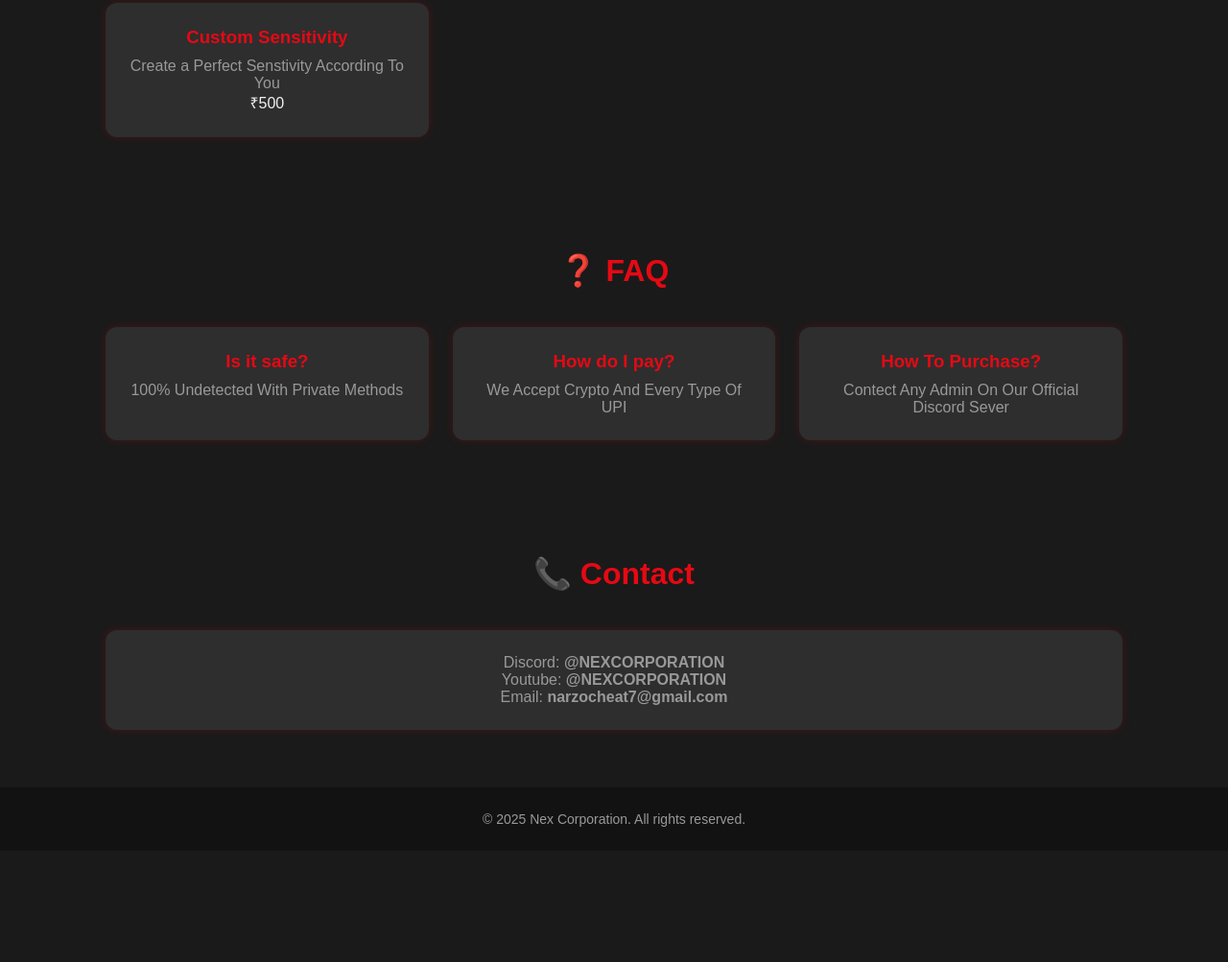
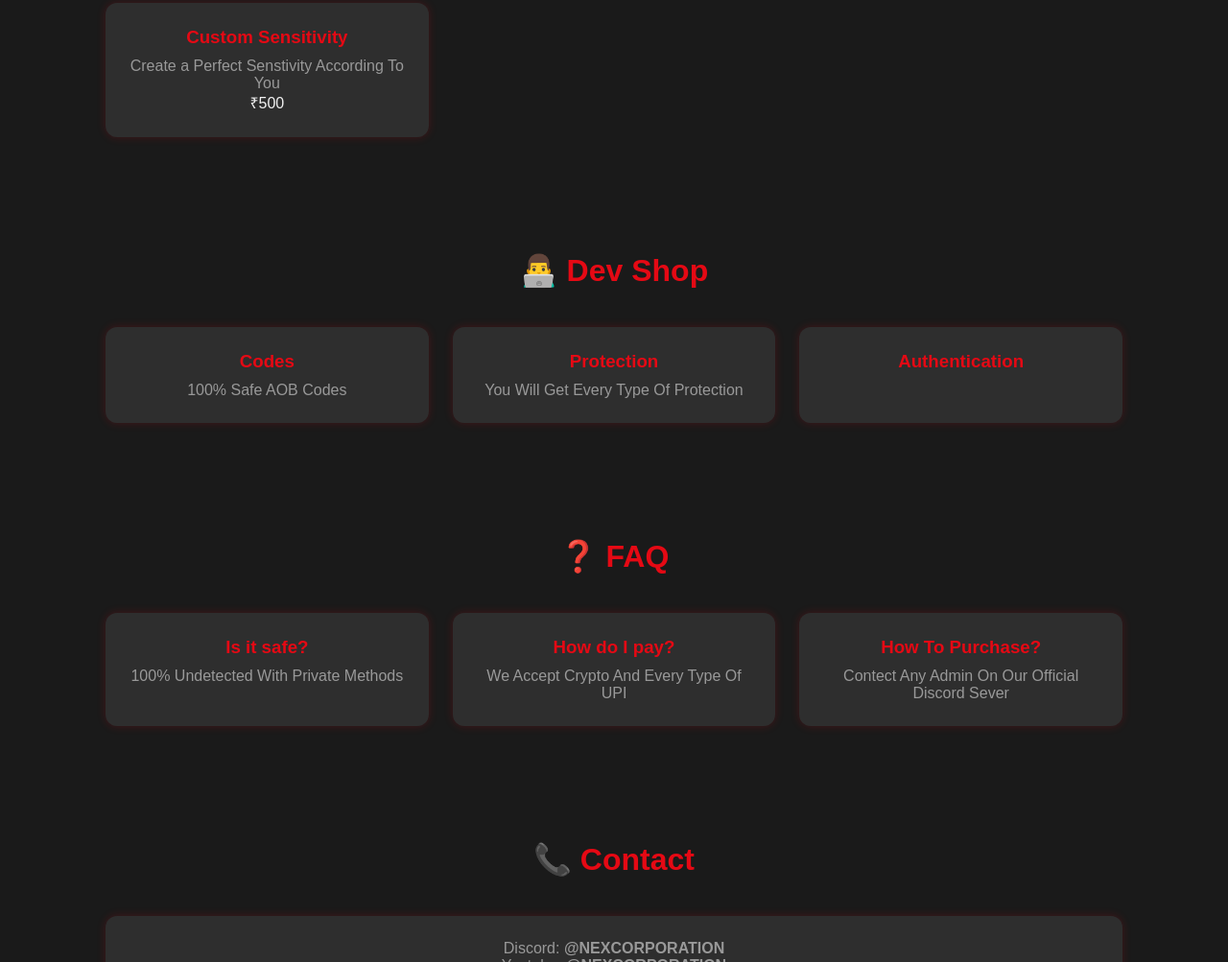
Before and after one commit to NARZO-PAPA/NexShop.github.io, a plain HTML site: page index.html in a window 1280 px wide. Shown: the part 1172-2175 px from the top of the page at 96% size. Before the commit the page ends 2059 px from the top, so only its background shows below. Drawn offline with Linux system fonts and the light colour scheme; a web font is replaced by a local one.

Commit message:
Update index.html

```diff
--- a/index.html
+++ b/index.html
@@ -98,7 +98,23 @@
     </div>
   </section>
 
-
+<section id="faq" class="section">
+    <h2>👨‍💻 Dev Shop</h2>
+    <div class="grid">
+      <div class="card">
+        <h3>Codes</h3>
+        <p>100% Safe AOB Codes</p>
+      </div>
+      <div class="card">
+        <h3>Protection</h3>
+        <p>You Will Get Every Type Of Protection</p>
+      </div>
+      <div class="card">
+        <h3>Authentication</h3>
+        <p></p>
+      </div>
+    </div>
+  </section>
 
 
   <section id="faq" class="section">
```
